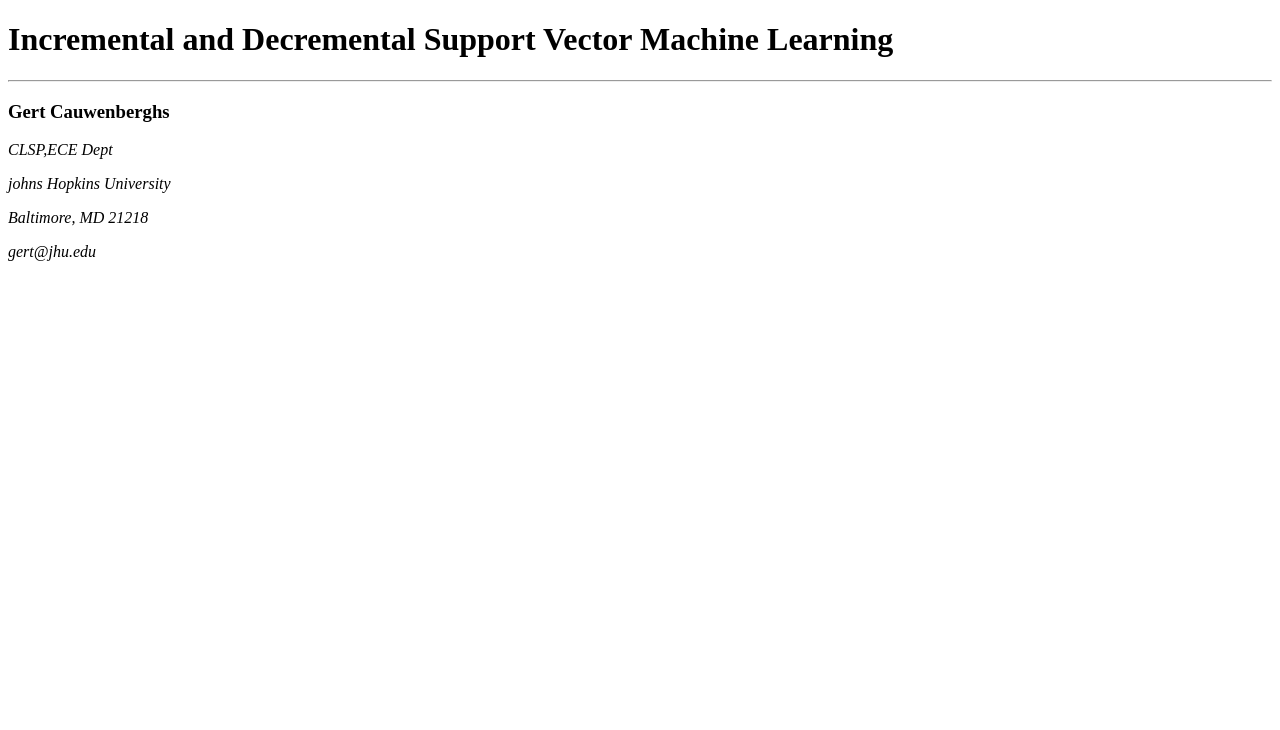
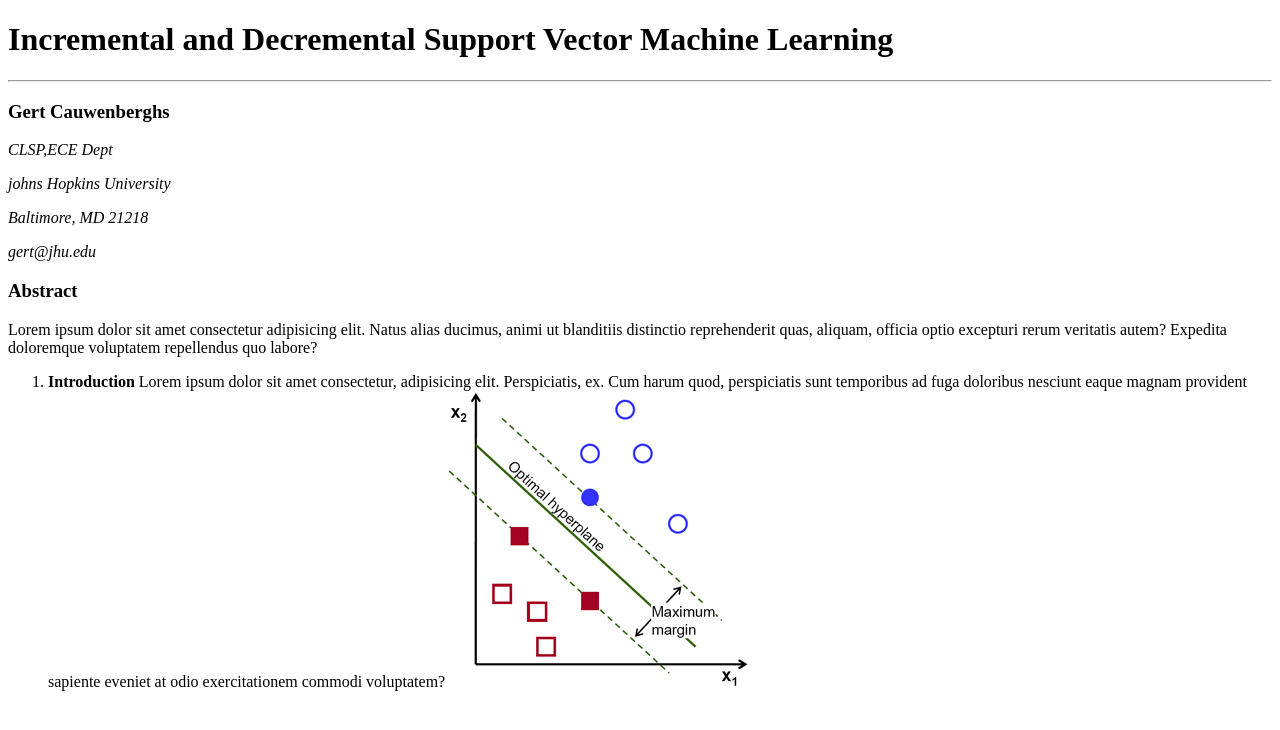
Before and after one commit to elmochimento/html-london-trip, a plain HTML site: page paper.html in a window 1280 px wide. Drawn offline with Linux system fonts and the light colour scheme.

Commit message:
insert container introduction "paper page"

```diff
--- a/paper.html
+++ b/paper.html
@@ -20,6 +20,24 @@
         <p><i>gert@jhu.edu</i></p>
     </div>
 
+    <div class="Abstract">
+        <h3>Abstract</h3>
+        <p>Lorem ipsum dolor sit amet consectetur adipisicing elit. Natus alias ducimus, animi ut blanditiis distinctio
+            reprehenderit quas, aliquam,
+            officia optio excepturi rerum veritatis autem? Expedita doloremque voluptatem repellendus quo labore?</p>
+
+        <ol>
+            <li><b>Introduction</b>
+                Lorem ipsum dolor sit amet consectetur, adipisicing elit. Perspiciatis, ex.
+                Cum harum quod, perspiciatis sunt temporibus ad fuga doloribus nesciunt eaque magnam provident sapiente
+                eveniet at odio exercitationem commodi voluptatem?
+                <img src="./img/paper.png" alt="image paper science" width="300px">
+            </li>
+        </ol>
+    </div>
+
+
+
 </body>
 
 </html>
```
